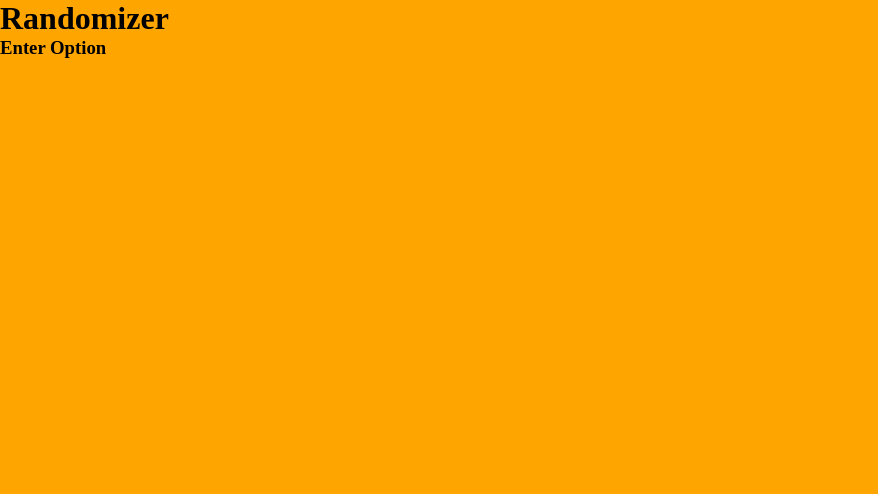
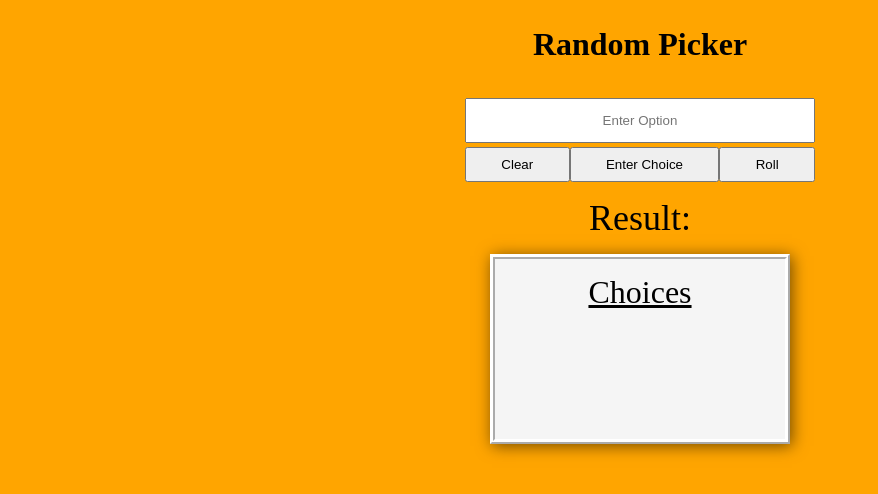
Before and after one commit to bnicholas10/Randomizer, a React (Create React App) app: page / in a window 1280 px wide. Shown: the top 494 px of the page, without its empty margins (0-878 px from the left). Built offline with nearby package versions, Linux system fonts and the light colour scheme.

Commit message:
initial styling. added buttons

```diff
--- a/src/App.js
+++ b/src/App.js
@@ -1,14 +1,65 @@
 import "./app.scss";
+import { useState } from "react";
 
 function App() {
+  const [options, setOptions] = useState([]);
+  const [inbox, setInbox] = useState("");
+  const [result, setResult] = useState("");
+
+  const handleSubmit = (e) => {
+    e.preventDefault();
+    console.log("Submit Button");
+  };
+
+  const handleClear = (e) => {
+    e.preventDefault();
+    console.log("Clear Button");
+    setInbox("");
+    setOptions([]);
+  };
+
+  const handleRoll = (e) => {
+    e.preventDefault();
+    console.log("Roll Button");
+  };
+
   return (
     <div className="App">
-      <h1>Randomizer</h1>
+      <h1 className="Title">Random Picker</h1>
       <form>
-        <h3>Enter Option</h3>
+        <input
+          className="inputBox"
+          placeholder="Enter Option"
+          value={inbox}
+          onChange={(event) => {
+            setInbox(event.target.value);
+          }}
+        />
+        <div className="buttons">
+          <button type="reset" onClick={handleClear}>
+            Clear
+          </button>
+          <button type="submit" onClick={handleSubmit}>
+            Enter Choice
+          </button>
+          <button onClick={handleRoll}>Roll</button>
+        </div>
       </form>
+      <div id="result">Result: {result}</div>
+      <div className="optionList">
+        <p>Choices</p>
+        <ul>
+          {options.map((option) => (
+            <li key={option}>{option}</li>
+          ))}
+        </ul>
+      </div>
     </div>
   );
 }
 
+// make result appear as pop up
+// make multiple sets
+// animation for picking and result
+
 export default App;
--- a/src/app.scss
+++ b/src/app.scss
@@ -2,4 +2,91 @@ $myColor: orange;
 
 body {
   background-color: $myColor;
+  padding: 2%;
 }
+
+.App {
+  // background-color: $myColor;
+  display: flex;
+  flex-direction: column;
+  align-items: center;
+  justify-content: center;
+}
+
+.Title {
+  margin-bottom: 20px;
+}
+
+form {
+  display: flex;
+  flex-direction: column;
+  justify-content: center;
+  align-items: center;
+  text-align: center;
+  padding: 15px;
+  input {
+    width: 350px;
+    height: 45px;
+    text-align: center;
+    margin-bottom: 4px;
+    &:focus {
+      outline: none;
+      &::placeholder {
+        color: transparent;
+      }
+    }
+  }
+  .buttons {
+    // background-color: red;
+    width: 350px;
+    display: flex;
+    justify-content: space-around;
+  }
+  button {
+    height: 35px;
+    flex: 2 1 auto;
+  }
+}
+
+.optionList {
+  display: flex;
+  flex-direction: column;
+  align-items: center;
+  background-color: whitesmoke;
+  min-height: 190px;
+  min-width: 300px;
+  border: 5px white ridge;
+  // border-radius: 10px;
+  padding: 15px;
+  box-shadow: 2px 2px 15px rgb(115, 75, 0);
+  ul {
+    list-style: none;
+    margin-left: 0;
+    padding-left: 0;
+    text-align: center;
+    li {
+      padding-left: 1em;
+      text-indent: -1em;
+      &::before,
+      &::after {
+        content: "-";
+        padding-right: 5px;
+        padding-left: 5px;
+      }
+      margin-bottom: 2px;
+      font-size: 24px;
+      text-shadow: r 5px 5px 5px;
+    }
+  }
+  p {
+    font-size: 32px;
+    text-decoration: underline;
+    margin-bottom: 15px;
+  }
+}
+
+#result {
+  margin-bottom: 15px;
+  font-size: 36px;
+  // background-color: red;
+}
```
